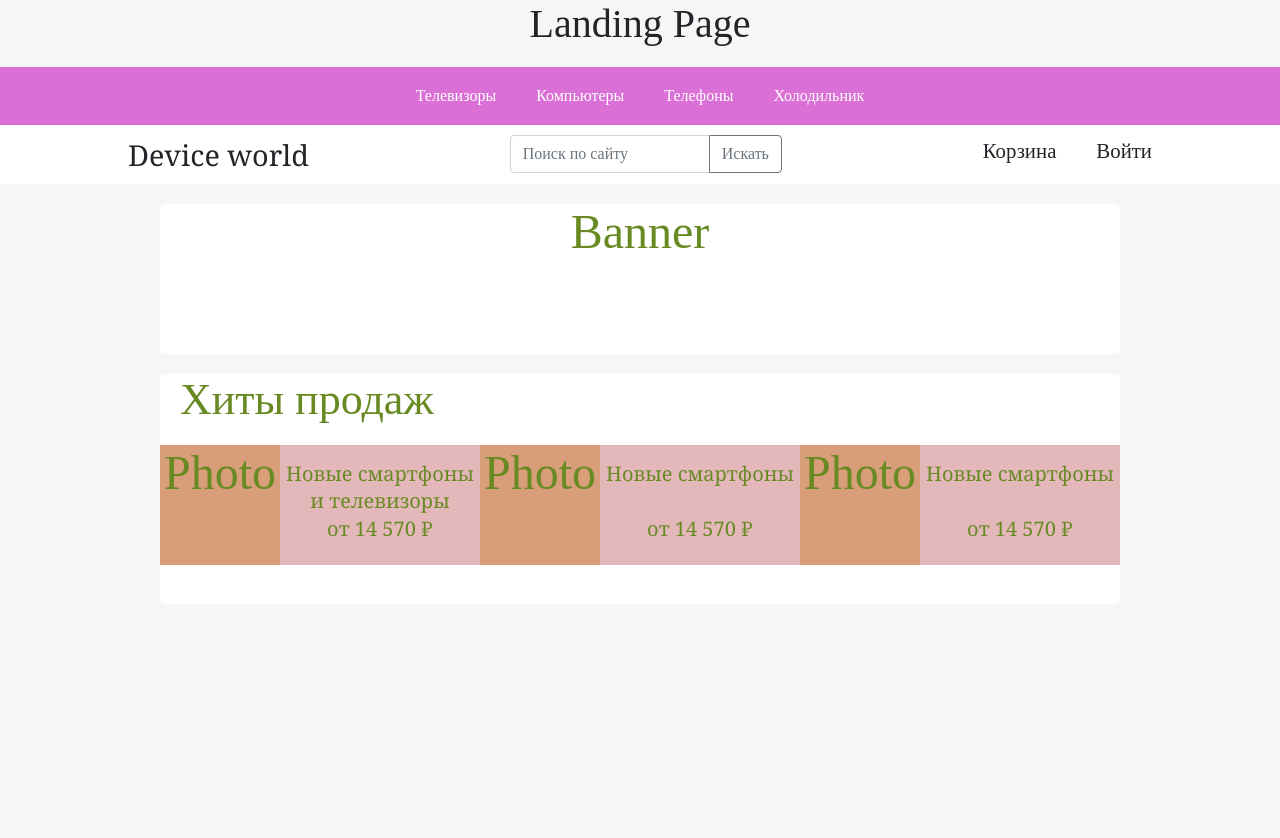
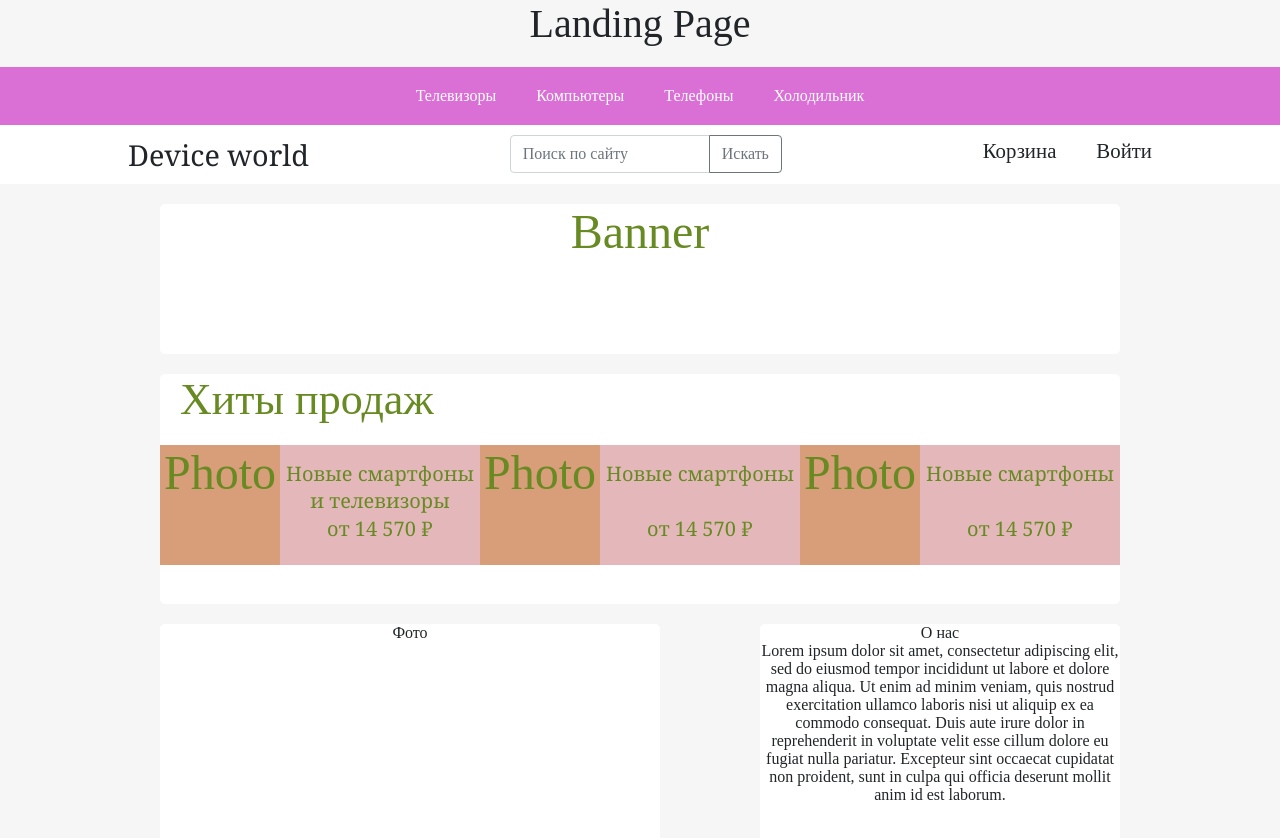
Before and after one commit to andrey136/web-store, a React (Create React App) app: page / in a window 1280 px wide. Shown: the top 838 px of the page. Before the commit the page ends 800 px from the top, so only its background shows below. Built offline with nearby package versions, Linux system fonts and the light colour scheme.

Commit message:
two forms, one for photo, the other for Info

```diff
--- a/src/App.css
+++ b/src/App.css
@@ -194,6 +194,42 @@ body{
   height: 45px
 }
 
+/* Information Form ------------------------------------------------------------------- */
+
+.information-form{
+  height: 350px;
+  background: transparent;
+}
+
+/* .blue{
+  background: rgba(0, 0, 255, 0.678);
+  height: 350px;
+  width: 500px;
+  float: left;
+} */
+
+.blue{
+  background: white;
+  height: 350px;
+  width: 500px;
+  float: left;
+  border-radius: 5px;
+}
+
+/* .green{
+  background: rgba(0, 128, 0, 0.548);
+  height: 350px;
+  width: 360px;
+  float: right;
+} */
+
+.green{
+  background: white;
+  height: 350px;
+  width: 360px;
+  float: right;
+  border-radius: 5px;
+}
 /* .App-logo {
   height: 40vmin;
   pointer-events: none;
--- /dev/null
+++ b/src/Components/Main Content/InformationForm.js
@@ -0,0 +1,21 @@
+import React from 'react';
+import '../../App.css';
+
+class InformationForm extends React.Component {
+    render(){
+        return (
+        <div className="information-form sample flex-container">
+            <div className="blue">
+                Фото
+            </div>
+            <div className="green">
+                О нас
+                <p>Lorem ipsum dolor sit amet, consectetur adipiscing elit, sed do eiusmod tempor incididunt ut labore et dolore magna aliqua. Ut enim ad minim veniam, quis nostrud exercitation ullamco laboris nisi ut aliquip ex ea commodo consequat. Duis aute irure dolor in reprehenderit in voluptate velit esse cillum dolore eu fugiat nulla pariatur. Excepteur sint occaecat cupidatat non proident, sunt in culpa qui officia deserunt mollit anim id est laborum.</p>
+            </div>
+        </div>
+  );
+    }
+
+}
+
+export default InformationForm;
--- a/src/Components/Main Content/MainContent.js
+++ b/src/Components/Main Content/MainContent.js
@@ -1,4 +1,5 @@
 import React from 'react';
+import InformationForm from './InformationForm';
 import '../../App.css';
 
 class MainContent extends React.Component {
@@ -49,6 +50,7 @@ class MainContent extends React.Component {
 
             </div>
         </div>
+        <InformationForm />
     </div>
   );
     }
```
